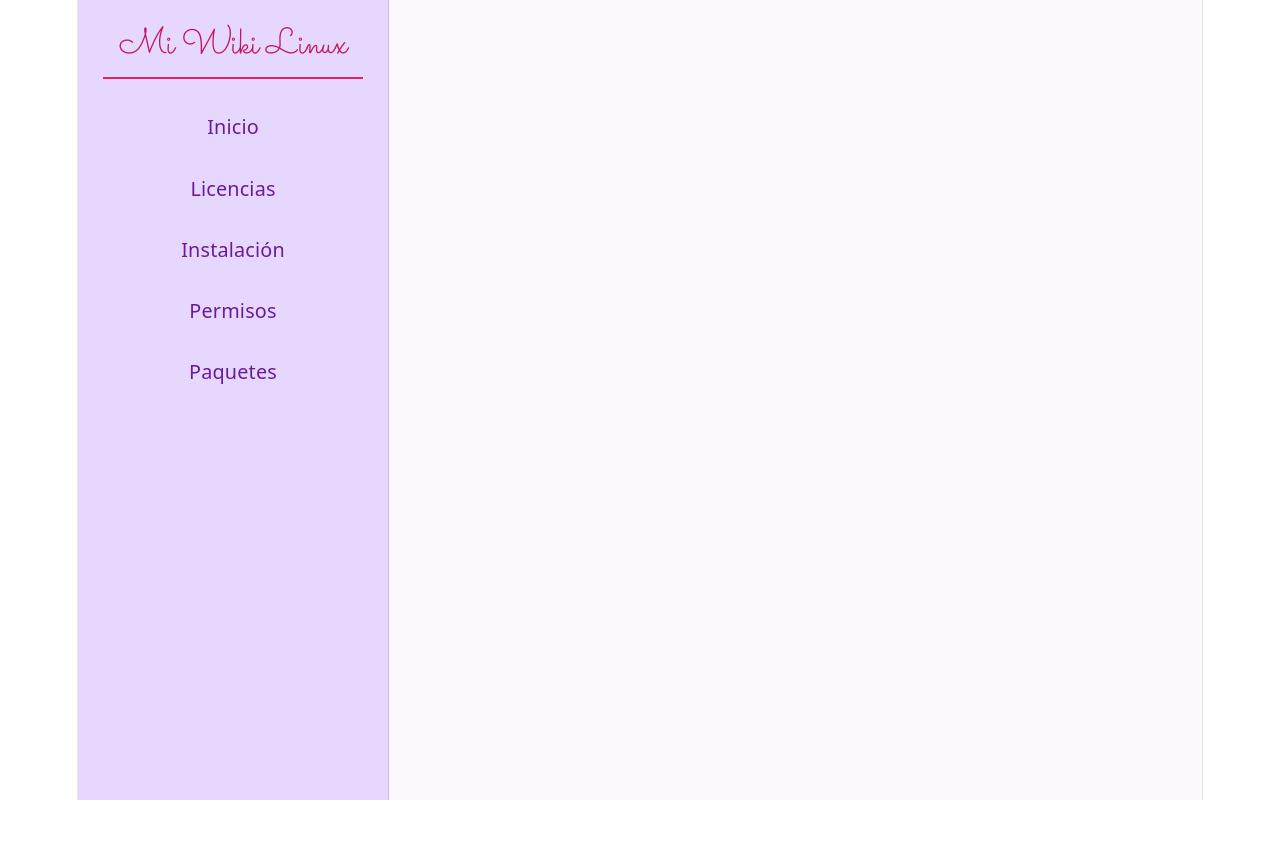
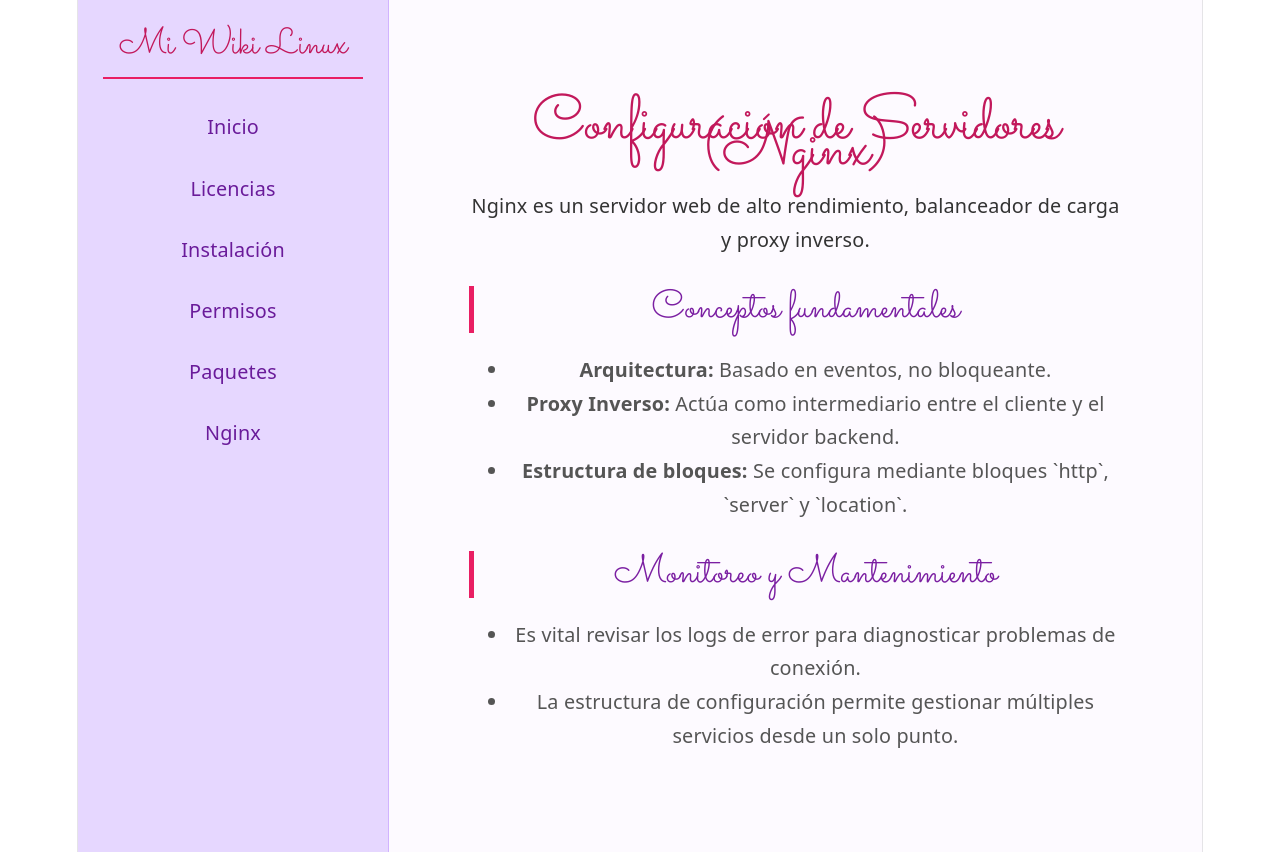
Before and after one commit to nicole-aranguiz/wikilnx_aranic, a React (Vite) app: page /nginx in a window 1280 px wide. Before the commit the page ends 800 px from the top, so only its background shows below. Built offline with nearby package versions, Linux system fonts and the light colour scheme.

Commit message:
agregar sección de Nginx a la Wiki

```diff
--- a/src/App.jsx
+++ b/src/App.jsx
@@ -8,6 +8,7 @@
 import Instalacion from './components/Instalacion.jsx';
 import Permisos from './components/Permisos.jsx';
 import Paquetes from './components/Paquetes.jsx';
+import Nginx from './components/Nginx.jsx';
 
 function App() {
   return (
@@ -23,6 +24,7 @@
             <Link to="/instalacion" className="nav-link">Instalación</Link>
             <Link to="/permisos" className="nav-link">Permisos</Link>
             <Link to="/paquetes" className="nav-link">Paquetes</Link>
+            <Link className="nav-link" to="/nginx">Nginx</Link>
           </nav>
         </aside>
 
@@ -34,6 +36,7 @@
             <Route path="/instalacion" element={<Instalacion />} />
             <Route path="/permisos" element={<Permisos />} />
             <Route path="/paquetes" element={<Paquetes />} />
+            <Route path="/nginx" element={<Nginx />} />
           </Routes>
         </main>
 
--- /dev/null
+++ b/src/components/Nginx.jsx
@@ -0,0 +1,25 @@
+import React from 'react';
+
+const Nginx = () => {
+  return (
+    <div className="content">
+      <h1>Configuración de Servidores (Nginx)</h1>
+      <p>Nginx es un servidor web de alto rendimiento, balanceador de carga y proxy inverso.</p>
+
+      <h2>Conceptos fundamentales</h2>
+      <ul>
+        <li><strong>Arquitectura:</strong> Basado en eventos, no bloqueante.</li>
+        <li><strong>Proxy Inverso:</strong> Actúa como intermediario entre el cliente y el servidor backend.</li>
+        <li><strong>Estructura de bloques:</strong> Se configura mediante bloques `http`, `server` y `location`.</li>
+      </ul>
+
+      <h2>Monitoreo y Mantenimiento</h2>
+      <ul>
+        <li>Es vital revisar los logs de error para diagnosticar problemas de conexión.</li>
+        <li>La estructura de configuración permite gestionar múltiples servicios desde un solo punto.</li>
+      </ul>
+    </div>
+  );
+};
+
+export default Nginx;
```
